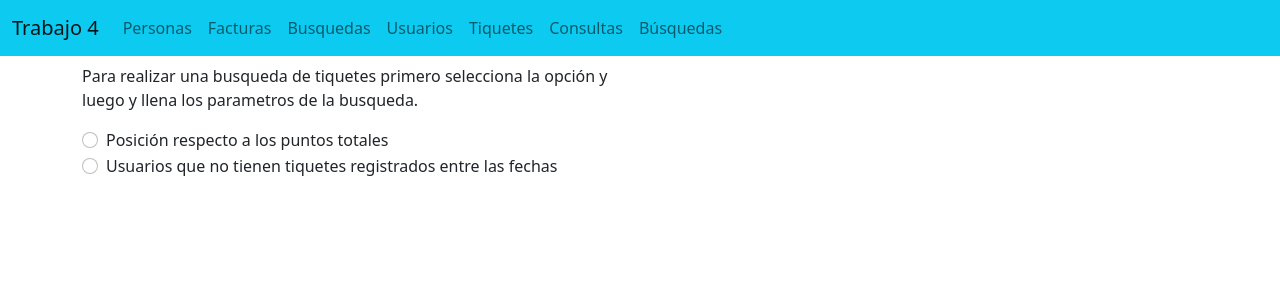
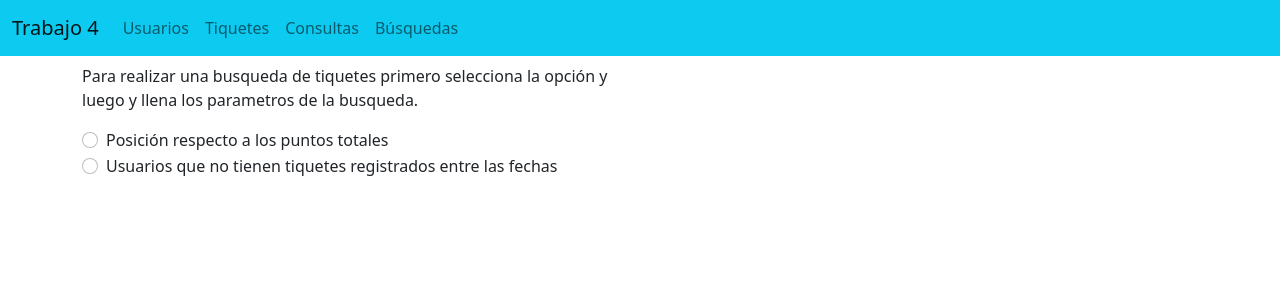
Before and after one commit to julian4u0/trabajo-sql-bases-de-datos, a PHP site: page /busquedas/busquedas.php in a window 1280 px wide. Shown: the top 300 px of the page. Run offline with PHP 8.4, Linux system fonts and the light colour scheme; some libraries are stand-ins or nearby versions.

Commit message:
Update cabezera.php

```diff
--- a/elementos/cabezera.php
+++ b/elementos/cabezera.php
@@ -7,15 +7,6 @@
         </button>
         <div class="collapse navbar-collapse" id="navbarSupportedContent">
             <ul class="navbar-nav me-auto mb-2 mb-lg-0">
-                <li class="nav-item">
-                    <a class="nav-link" href="../personas/personas.php">Personas</a>
-                </li>
-                <li class="nav-item">
-                    <a class="nav-link" href="../facturas/facturas.php">Facturas</a>
-                </li>
-                <li class="nav-item">
-                    <a class="nav-link" href="../busquedas/busquedas1.php">Busquedas</a>
-                </li>
                 <li class="nav-item">
                     <a class="nav-link" href="../usuarios/usuarios.php">Usuarios</a>
                 </li>
```
